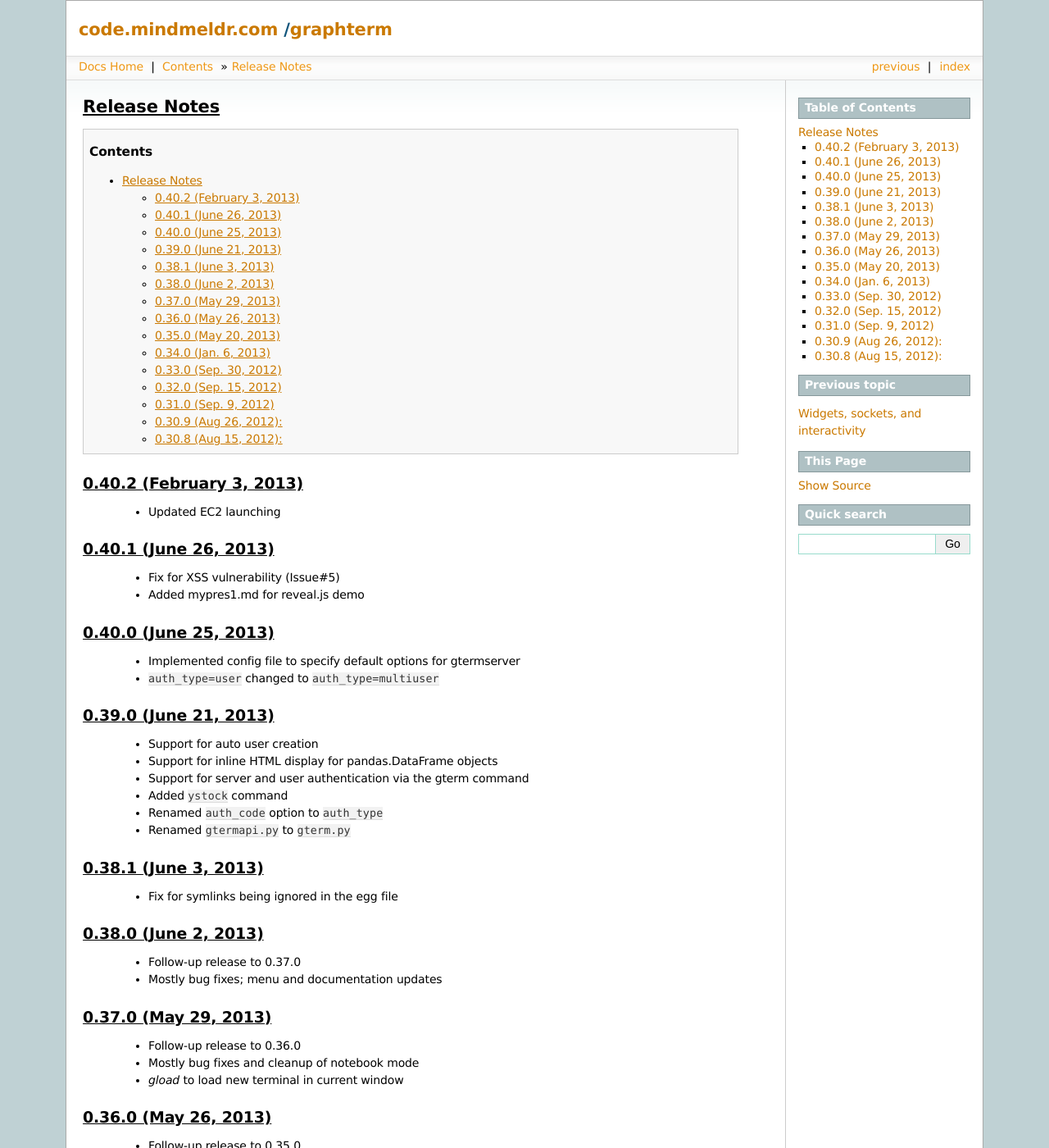
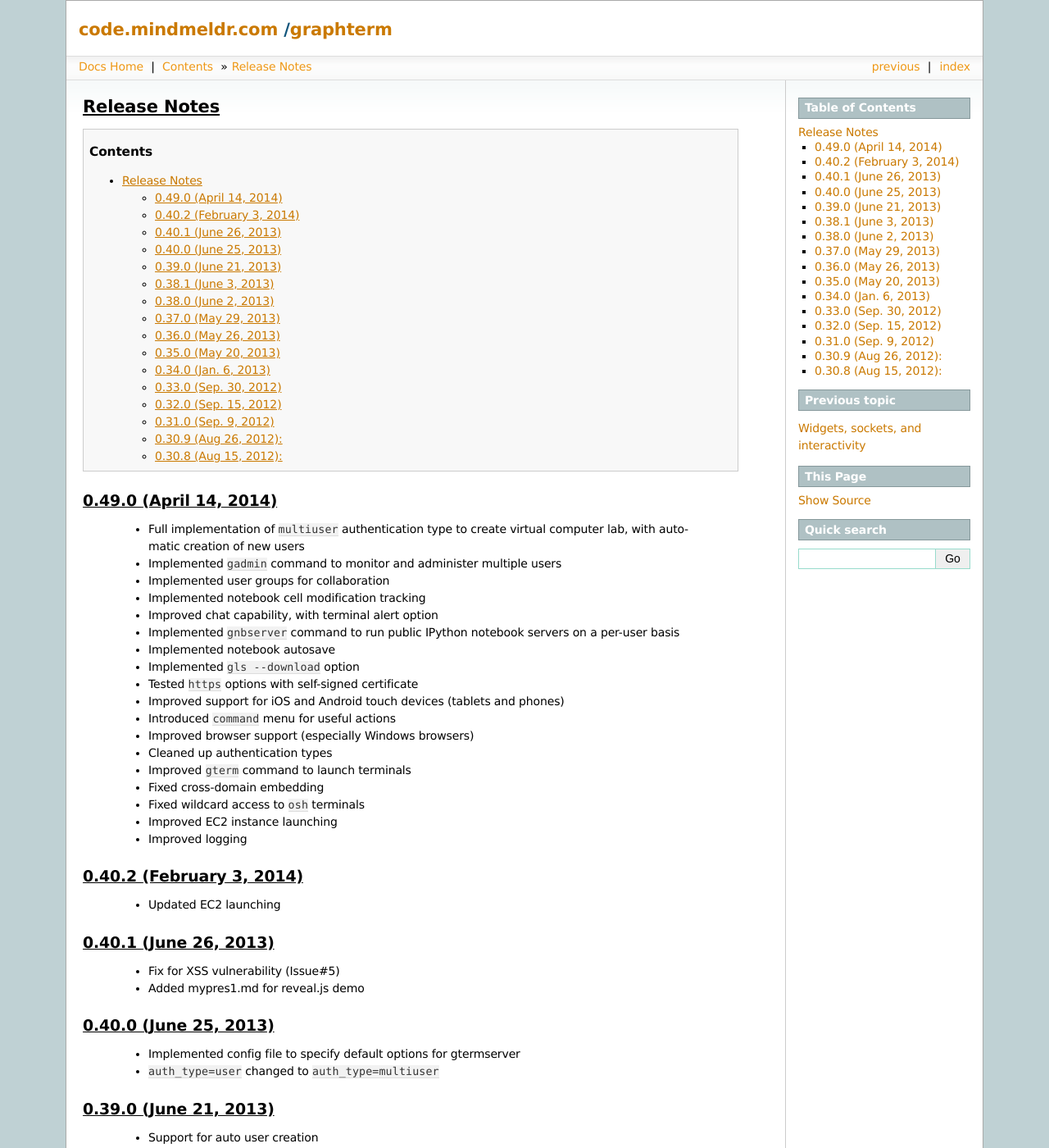
Before and after one commit to mitotic/graphterm, a Sphinx documentation site: the page built from docs/release-notes.rst, in a window 1280 px wide and 1400 px high. Shown: the whole window at 82% size. Built offline with Sphinx 7.4.7, drawn with Linux system fonts in a browser that asks for light colours; the version number could not be read and is left out.

Commit message:
Docs and version update for 0.49.0

```diff
--- a/README.rst
+++ b/README.rst
@@ -154,7 +154,7 @@
 
 If you use the browser directly, you will need to enter
 the authentication code stored in the file
-``~/.graphterm/graphterm_auth``. (The ``gterm``
+``~/.graphterm/_gterm_auth.txt``. (The ``gterm``
 command enters this code for you automatically.)
 
 Once you have a terminal, try out the following commands::
--- a/docs/UseAsRemoteTerminal.rst
+++ b/docs/UseAsRemoteTerminal.rst
@@ -72,7 +72,7 @@
     http://localhost:8901/local/tty1
 
 You will need to enter the authentication code from the file
-``~/.graphterm/graphterm_auth` on your work computer.
+``~/.graphterm/_gterm_auth.txt` on your work computer.
 (If you forgot to detach your work terminal before leaving, use the
 *steal* menu button to steal control of the session.)
 
--- a/docs/_templates/index.html
+++ b/docs/_templates/index.html
@@ -10,8 +10,8 @@
    <a href="https://groups.google.com/group/graphterm">mailing list</a>
    or follow <a href="https://twitter.com/intent/user?screen_name=graphterm">@graphterm</a>
    on Twitter for updates.</li>
-   <li>The latest version is <a href="http://pypi.python.org/pypi/graphterm">0.40.2</a>
-   released Feb 3, 2014. See the
+   <li>The latest version is <a href="http://pypi.python.org/pypi/graphterm">0.49.0</a>
+   released April 14, 2014. See the
    <a href="release-notes.html">Release Notes</a>
    </li>
 </ol>
--- a/docs/release-notes.rst
+++ b/docs/release-notes.rst
@@ -3,7 +3,49 @@
 .. contents::
 
 
-0.40.2 (February 3, 2013)
+0.49.0 (April 14, 2014)
+---------------------------------------------------------------------------------
+  - Full implementation of ``multiuser`` authentication type to create
+    virtual computer lab, with automatic creation of new users
+
+  - Implemented ``gadmin`` command to monitor and administer multiple
+    users
+
+  - Implemented user groups for collaboration
+
+  - Implemented notebook cell modification tracking
+
+  - Improved chat capability, with terminal alert option
+
+  - Implemented ``gnbserver`` command to run public IPython notebook
+    servers on a per-user basis
+
+  - Implemented notebook autosave
+
+  - Implemented ``gls --download`` option
+
+  - Tested ``https`` options with self-signed certificate
+
+  - Improved support for iOS and Android touch devices (tablets and
+    phones)
+
+  - Introduced ``command`` menu for useful actions
+
+  - Improved browser support (especially Windows browsers)
+
+  - Cleaned up authentication types
+
+  - Improved ``gterm`` command to launch terminals
+
+  - Fixed cross-domain embedding
+
+  - Fixed wildcard access to ``osh`` terminals
+
+  - Improved EC2 instance launching
+
+  - Improved logging
+
+0.40.2 (February 3, 2014)
 ---------------------------------------------------------------------------------
 
   - Updated EC2 launching
--- a/docs/virtual-setup.rst
+++ b/docs/virtual-setup.rst
@@ -79,7 +79,7 @@
     ``~/.graphterm/@aws_domain_name_gterm_auth.txt`` to use the
     following local command to create remote graphterm windows:
 
-    gterm.py -u ubuntu http://aws_domain_name
+    gterm.py -u ubuntu --browser=Firefox http://aws_domain_name
 
  11. Run the following command in the AWS graphterm window to display  the group access code::
 
@@ -274,7 +274,7 @@
 --------------------------------------------------------------------------------------------
 
 In the multiuser authentication mode, user groups can be configured
-the file ``~/.graphterm_groups.json`` containing a JSON formatted
+the file ``~/.graphterm/gterm_groups.json`` containing a JSON formatted
 dictionary, e.g.::
 
     {"group1": ["user1", "user2"],
```
Also changed, not shown: docs/start.rst (+4 -3 lines), 1 other file.
